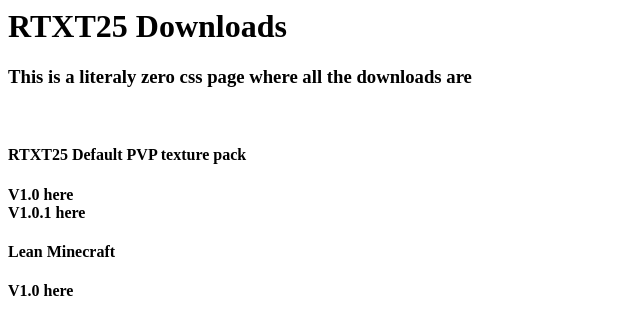
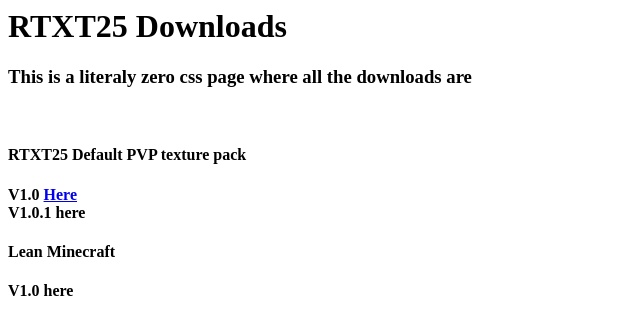
Before and after one commit to RTXT25/Downloads, a plain HTML site: page index.html in a window 1280 px wide. Shown: the full height of the page, 0-640 px from the left. Drawn offline with Linux system fonts and the light colour scheme.

Commit message:
Update index.html

```diff
--- a/index.html
+++ b/index.html
@@ -2,7 +2,7 @@
 <h3>This is a literaly zero css page where all the downloads are</h3>
 <br>
 <h4>RTXT25 Default PVP texture pack</h4>
-<b>V1.0 here</b>
+<b>V1.0 <a href="https://rtxt25.github.io/Downloads/actualstuf/minecraft/texturepack/RTXT25DefaultPVP/RTXT25-Default-PVP.zip">Here</a></b>
 <br>
 <b>V1.0.1 here</b>
 <br>
```
